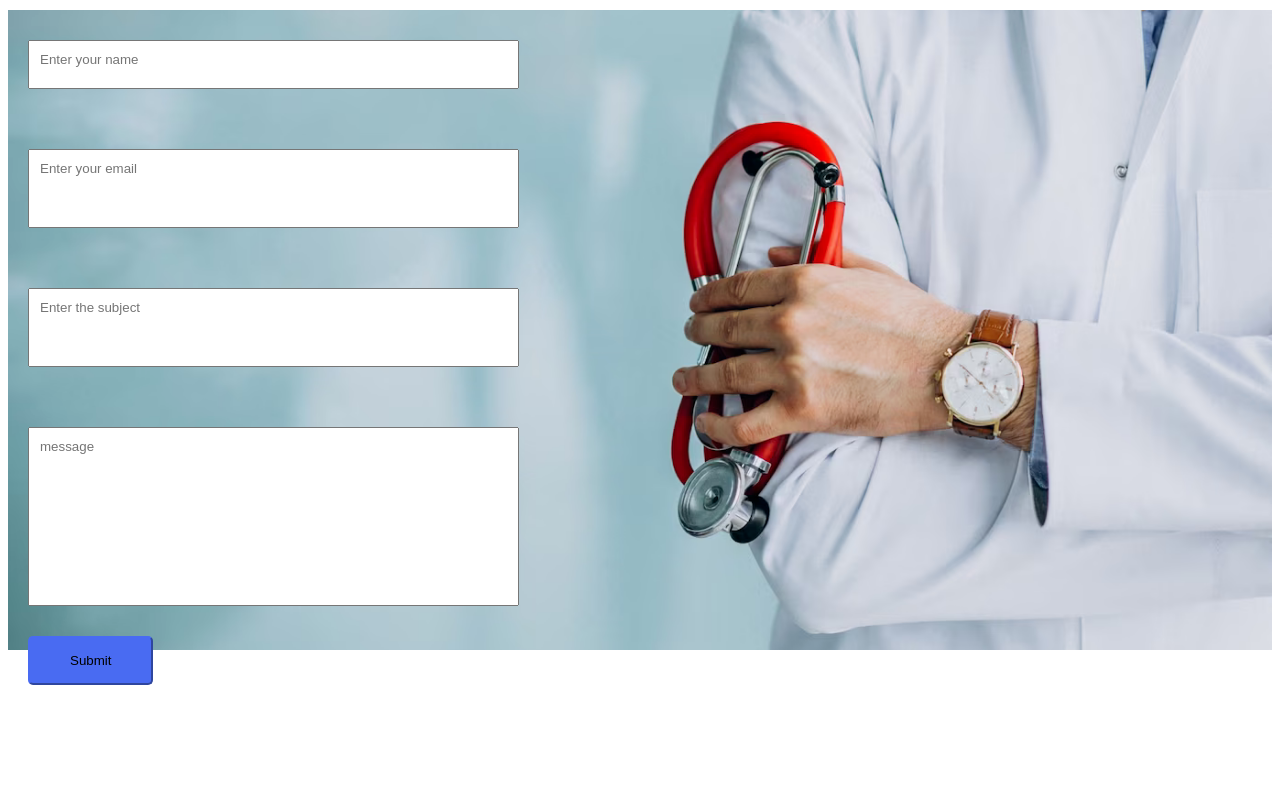
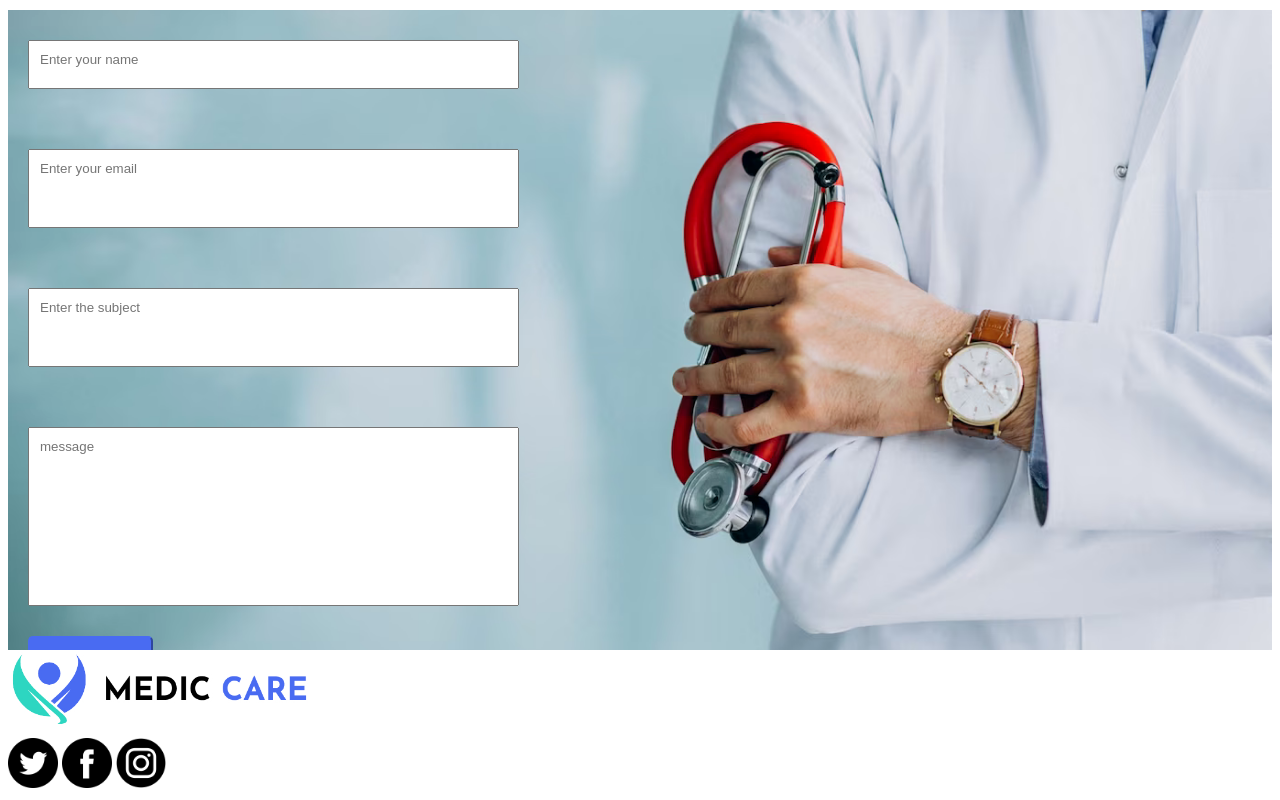
Before and after one commit to larry6033/medic_care, a plain HTML site: page index.html in a window 1280 px wide. Shown: the part 2000-2800 px from the top of the page. Before the commit the page ends 2685 px from the top, so only its background shows below. Drawn offline with Linux system fonts and the light colour scheme.

Commit message:
added  photos

```diff
--- a/index.html
+++ b/index.html
@@ -82,6 +82,7 @@ relative to absolutely any age or severity level. Our<br>
 </section>
 <div class="back">
     <div>
+
     <input class="jan" placeholder="Enter your name"> </input><br>
 <input class="lap" placeholder="Enter your email"></input><br>
 <input class="lapi" placeholder="Enter the subject"></input><br>
@@ -89,6 +90,17 @@ relative to absolutely any age or severity level. Our<br>
 <button class="puzzle">Submit</button><br>
     </div>
 </div>
+<footer class="geo">
+    <div>
+    <div>
+    <img src="images/logo.jpg" width="300px"><br>
+    </div>
+    <div>
+<img src="images/twitter.png" width="50px">
+<img src="images/facebook.png" width="50px">
+<img src="images/instagram.png" width="50px">
+    </div>
+</footer>
 
 
 
```
Also changed, not shown: css/style.css (line endings or trailing spaces).
